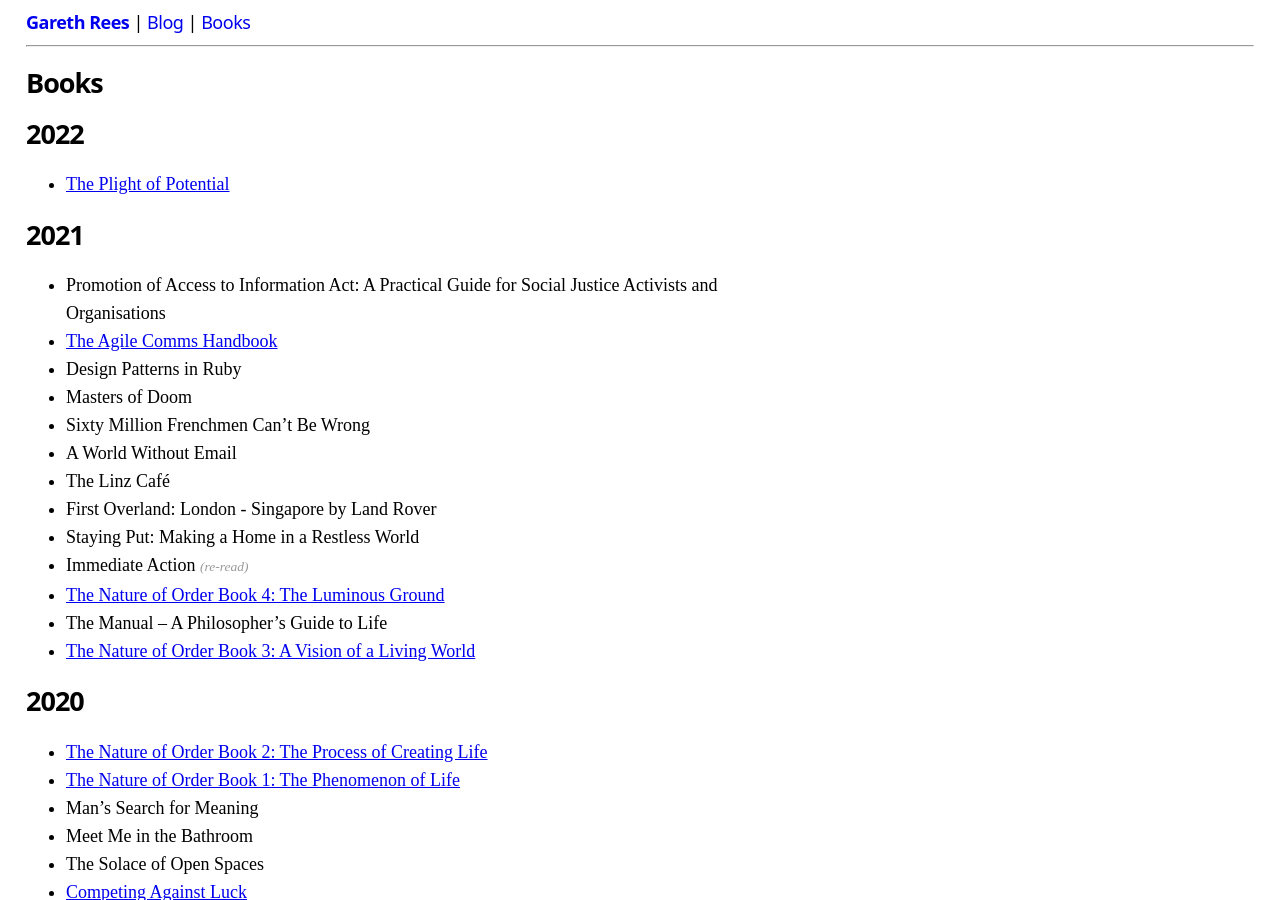
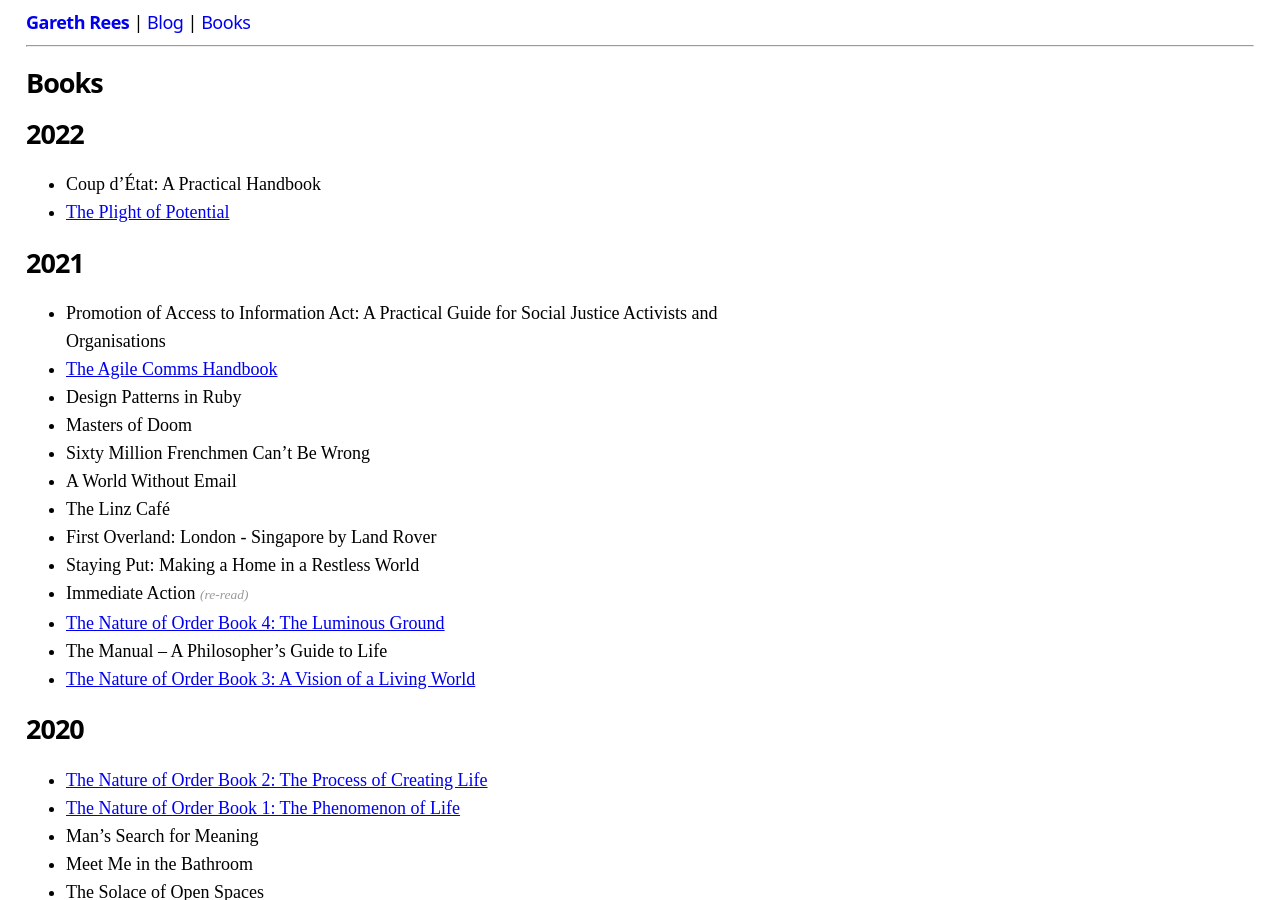
Before and after one commit to garethrees/garethrees.github.com, a Jekyll site: the page built from books.html, in a window 1280 px wide and 900 px high. Built offline with Jekyll 4.4.1, drawn with Linux system fonts in a browser that asks for light colours.

Commit message:
Add Coup d’État

```diff
--- a/_data/books.yml
+++ b/_data/books.yml
@@ -1,4 +1,5 @@
 2022:
+- title: "Coup d’État: A Practical Handbook"
 - title: The Plight of Potential
   post: /2022/01/09/book-notes-the-plight-of-potential
 2021:
```
